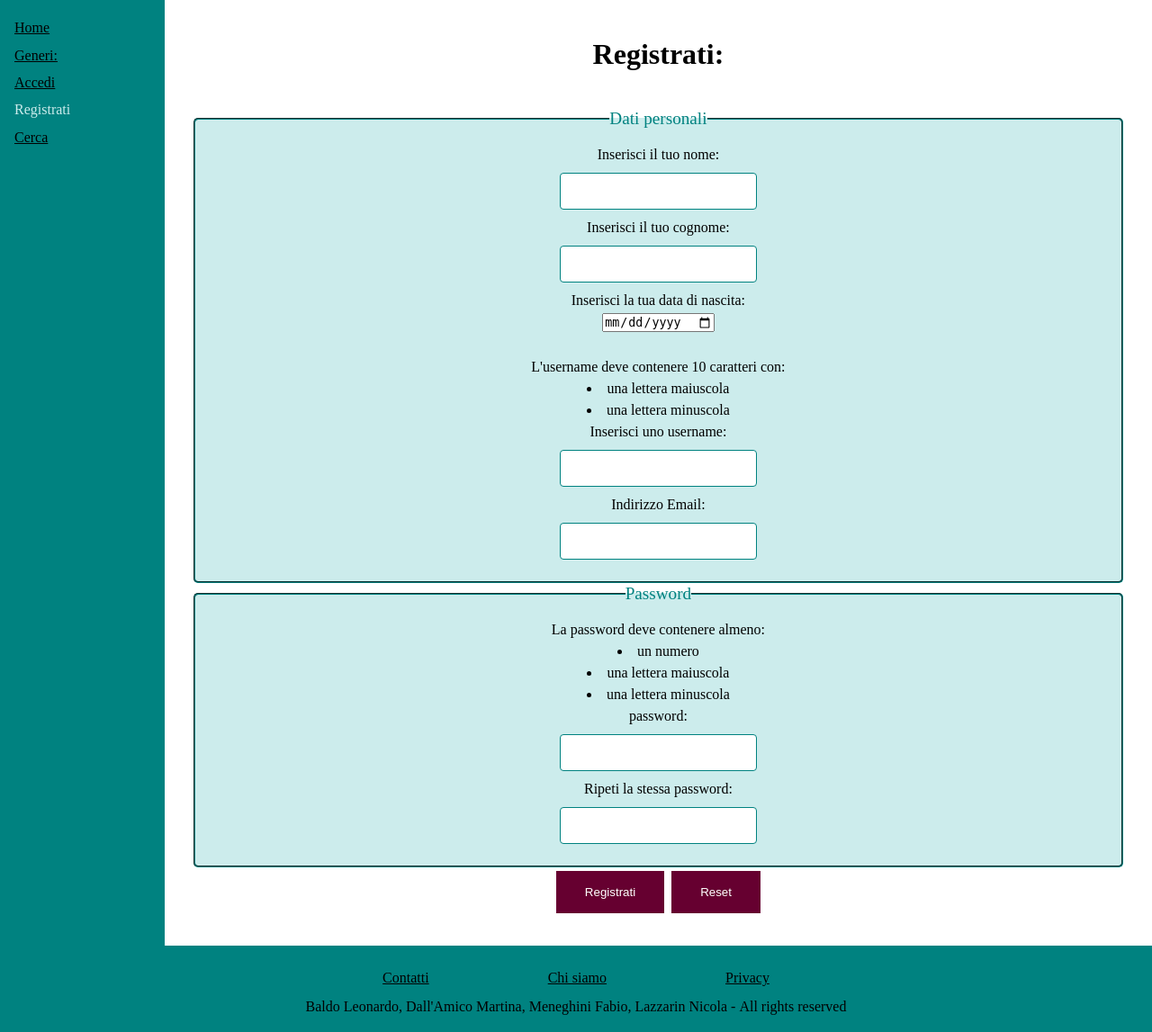
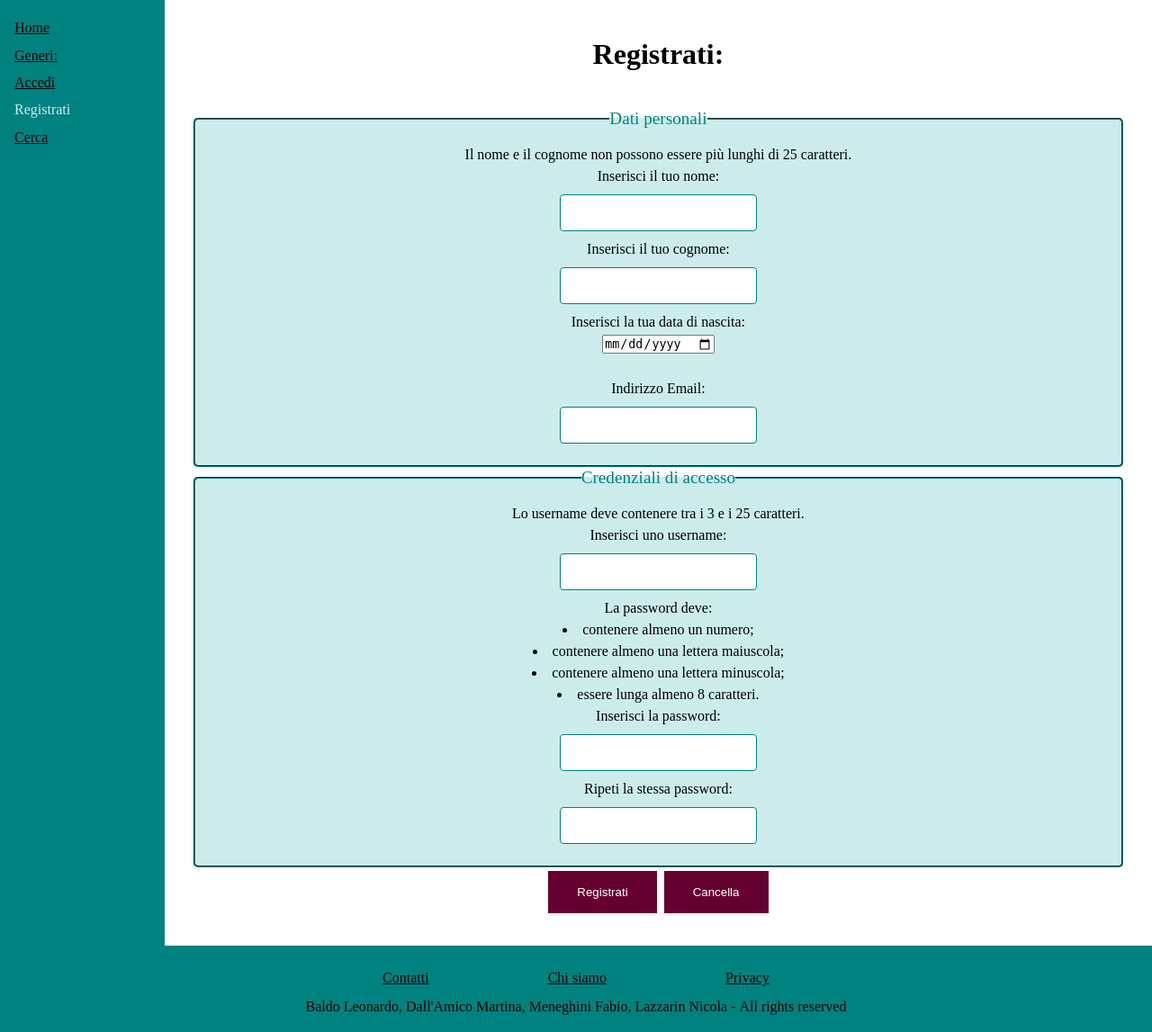
Before and after one commit to FabioMeneghini/ProgettoTecWeb, a PHP site: page /registrati.php in a window 1280 px wide. Shown: the part 115-1262 px from the top of the page at 90% size. Run offline with PHP 8.4, Linux system fonts and the light colour scheme; data that the repository does not hold is empty.

Commit message:
riscritti e aggiunti controlli lato server al form di registrazione, aggiunti controlli lato client con js funzionanti

```diff
--- a/css/style.css
+++ b/css/style.css
@@ -1036,3 +1036,9 @@ body > *{
     transform: scale(1.1); /* Effetto hover */
     transition: 0.3s; /* Transizione più fluida */
   }
+
+
+
+  .errorSuggestion {
+    display: block;
+  }
--- a/registrati.php
+++ b/registrati.php
@@ -4,49 +4,68 @@ include "config.php";
 require_once "DBAccess.php";
 use DB\DBAccess;
 
-/*if(isset($_SESSION['admin'])) { //se l'utente è già loggato, viene reindirizzato alla sua homepage
+if(isset($_SESSION['admin'])) { //se l'utente è già loggato, viene reindirizzato alla sua homepage
     if($_SESSION['admin'] == 1) {
         header("Location: admin.php");
+        exit();
     } else {
         header("Location: utente.php");
+        exit();
     }
-}*/
+}
 
 $paginaHTML = file_get_contents("template/templateRegistrati.html");
 
-function controllaInput($nome, $cognome, $username, $email, $password1, $password2, $data) { //da inserire eventualmente altri controlli su username e password
+function controllaInput($nome, $cognome, $username, $email, $password1, $password2, $data) {
     $messaggi = "";
     if($nome == "") {
         $messaggi .= "<li>Il nome non può essere vuoto</li>";
     }
+    else if(strlen($nome) > 25) {
+        $messaggi .= "<li>Il nome non può essere più lungo di 25 caratteri</li>";
+    }
     if($cognome == "") {
         $messaggi .= "<li>Il cognome non può essere vuoto</li>";
+    }
+    else if(strlen($cognome) > 25) {
+        $messaggi .= "<li>Il cognome non può essere più lungo di 25 caratteri</li>";
     }
     if($username == "") {
         $messaggi .= "<li>Lo username non può essere vuoto</li>";
     }
+    else if(strlen($username) <= 2) {
+        $messaggi .= "<li>Lo username non può essere più corto di 3 caratteri</li>";
+    }
+    else if(strlen($username) > 25) {
+        $messaggi .= "<li>Lo username non può essere più lungo di 25 caratteri</li>";
+    }
     if($email == "") {
-        $messaggi .= "<li>L'email non può essere vuota</li>";
+        $messaggi .= "<li>L'<span lang=\"en\">email</span> non può essere vuota</li>";
+    }
+    else if(strlen($email) > 60) {
+        $messaggi .= "<li>L'<span lang=\"en\">email</span> non può essere più lunga di 50 caratteri</li>";
+    }
+    else if(!filter_var($email, FILTER_VALIDATE_EMAIL)) {
+        $messaggi .= "<li>L'<span lang=\"en\">email</span> inserita non è valida</li>";
     }
     if($password1 == "") {
-        $messaggi .= "<li>La password non può essere vuota</li>";
+        $messaggi .= "<li>La <span lang=\"en\">password</span> non può essere vuota</li>";
     }
-    if($password1 != $password2) {
-        $messaggi .= "<li>Le due password non coincidono</li>";
+    else if(strlen($password1) < 8) {
+        $messaggi .= "<li>La <span lang=\"en\">password</span> non può essere più corta di 8 caratteri</li>";
     }
-    if(strlen($username) <= 2) {
-        $messaggi .= "<li>Lo username non può essere più corto di 3 caratteri</li>";
+    else if(!preg_match('/^(?=.*\d)(?=.*[a-z])(?=.*[A-Z]).{8,}$/', $password1)) {
+        $messaggi .= "<li>La <span lang=\"en\">password</span> deve contenere almeno un numero, una lettera minuscola e una lettera maiuscola</li>";
     }
-    if(strlen($password1) <= 7) {
-        $messaggi .= "<li>La password non può essere più corta di 8 caratteri</li>";
+    else if($password1 != $password2) {
+        $messaggi .= "<li>Le due <span lang=\"en\">password</span> non coincidono</li>";
     }
     if($data == "") {
         $messaggi .= "<li>La data di nascita non può essere vuota</li>";
     }
-    if($data > date('Y-m-d')) {
+    else if($data > date('Y-m-d')) {
         $messaggi .= "<li>La data di nascita non può essere futura</li>";
     }
-    //aggiungere controllo regex per email
     return array("ok"=>$messaggi == "", "messaggi"=>$messaggi);
 }
 
@@ -81,14 +100,13 @@ if($connectionOk) {
                 $erroriRegistrazione = $connection -> registraUtente($nome, $cognome, $username, $email, $password1, $data);
                 $connection -> closeConnection();
                 if($erroriRegistrazione == "") {
-                    //$messaggiPerForm .= "<li>Registrazione avvenuta con successo</li>";
-                    $_SESSION['username'] = $username; //salva lo username in una variabile di sessione
+                    $_SESSION['username'] = $username;
                     $_SESSION['nome'] = $nome;
                     $_SESSION['cognome'] = $cognome;
                     $_SESSION['email'] = $email;
                     $_SESSION['admin'] = false;
                     $_SESSION['data'] = $data;
-                    header("Location: index.php?registrato=1");
+                    header("Location: utente.php?registrato=1");
                 } else {
                     $messaggiPerForm .= "<li>".$erroriRegistrazione."</li>";
                 }
@@ -101,7 +119,7 @@ if($connectionOk) {
 else {
     $messaggiPerForm .= "<li>Errore di connessione al database</li>";
 }
-$paginaHTML = str_replace("{messaggi}", $messaggiPerForm, $paginaHTML);
+$paginaHTML = str_replace("{messaggi}", $messaggiPerForm=="" ? "" : "<ul>".$messaggiPerForm."</ul>", $paginaHTML);
 $paginaHTML = str_replace("{listaGeneri}", $listaGeneri, $paginaHTML);
 
 echo $paginaHTML;
--- a/template/templateRegistrati.html
+++ b/template/templateRegistrati.html
@@ -9,6 +9,7 @@
         <link rel="stylesheet" href="css/mobile.css" media="screen and (max-width:600px)">
         <link rel="stylesheet" href="css/print.css" media="print">
         <script src="conferme.js"></script>
+        <script src="controlli.js"></script>
     </head>
     <body>
         <nav id="logo"><img src="logo.png" alt="Il logo è un libro aperto"></nav>
@@ -27,63 +28,57 @@
                 <dt><a href="index.php"><span lang="en">Home</span></a></dt>
                 <dt><a href="generi.php">Generi:</a></dt>
                 {listaGeneri}
-                <!--php x menu con categorie-->
                 <dt><a href="accedi.php">Accedi</a></dt>
                 <dt>Registrati</dt>
                 <dt><a href="cerca.php">Cerca</a></dt>
-            </dl><!--ERRORE DL-->
+            </dl>
         </nav>
         <nav id="breadcrumbs" aria-label="Percorso">
             <p>Ti trovi in: <a href="index.php"><span lang="en">Home</span></a>&gt; &gt; Accedi</p>
         </nav>
         <main id="content">
+            <section id="section_registrazione">
                 <h2>Registrati:</h2>
-        <section id="section_registrazione"><!--WARNING Section lacks heading. Consider using h2-h6 elements to add identifying headings to all sections, or else use a div element instead for any cases where no heading is needed. /-->
-            <form id="registrationForm" action="registrati.php" method="post" onreset="return conferma('Sei sicuro/sicura di voler resettare tutti i campi inseriti?')">
-                <!--aggiungi pagina php-->
+                <form id="registrationForm" action="registrati.php" method="post"
+                onreset="return conferma('Sei sicuro/sicura di voler resettare tutti i campi inseriti?')" onsubmit="return validaRegistrazione()">
                     {messaggi}
                     <fieldset>
                         <legend>Dati personali</legend>
+                        <p>Il nome e il cognome non possono essere più lunghi di 25 caratteri.</p>
                         <label for="name">Inserisci il tuo nome: </label><br>
-                    <input type="text" id="name" name="name" maxlength="15" required><br>
+                        <span><input type="text" id="name" name="name" maxlength="25" minlength="1" required></span><br>
 
                         <label for="cognome">Inserisci il tuo cognome: </label><br>
-                    <input type="text" id="cognome" name="cognome" maxlength="15" required><br>
+                        <span><input type="text" id="cognome" name="cognome" maxlength="25" minlength="1" required></span><br>
 
                         <label for="data">Inserisci la tua data di nascita: </label><br>
-                    <input type="date" id="data" name="data" required><br>
+                        <span><input type="date" id="data" name="data" required></span><br>
 
-                    <p>L'<span lang="en">username</span> deve contenere 10 caratteri con:
-                        <ul>
-                            <li>una lettera maiuscola</li>
-                            <li>una lettera minuscola</li>
-                        </ul>
-                        <!--controlli con php-->
-                    </p><!--ERRORE No p element in scope but a p end tag seen.-->
-                    <label id="titolo">Inserisci uno <span lang="en">username</span>: </label><br><!--ERRORE FOR SOSTITUITO CON ID-->
-                    <input type="text" id="username" name="username" maxlength="10" required><br>
-                    <!--controllo che non sia già in uso-->
-                    <!--altri dati come data di nascita , genere, regione-->
                         <label for="email">Indirizzo <span lang="en">Email</span>:</label><br>
-                    <input type="email" id="email" name="email" maxlength="30" required>
+                        <span><input type="email" id="email" name="email" maxlength="30" required></span>
                         <!--allargare il rettangolo standard xke minore della lunghezza da mettere-->
                     </fieldset>
                     <fieldset>
-                    <legend><span lang="en">Password</span></legend>
-                    <p>La <span lang="en">password</span> deve contenere almeno:
+                        <legend>Credenziali di accesso</legend>
+                        <p>Lo <span lang="en">username</span> deve contenere tra i 3 e i 25 caratteri.</p>
+                        <label for="username">Inserisci uno <span lang="en">username</span>: </label><br>
+                        <span><input type="text" id="username" name="username" maxlength="25" minlength="3" required></span><br>
+
+                        <p>La <span lang="en">password</span> deve:
                             <ul>
-                            <li>un numero</li>
-                            <li>una lettera maiuscola</li>
-                            <li>una lettera minuscola</li>
+                                <li>contenere almeno un numero;</li>
+                                <li>contenere almeno una lettera maiuscola;</li>
+                                <li>contenere almeno una lettera minuscola;</li>
+                                <li>essere lunga almeno 8 caratteri.</li>
                             </ul>
-                    </p><!--ERRORE No p element in scope but a p end tag seen.-->
-                    <label id="password"><span lang="en">password</span>:</label><br><!--ERRORE FOR SOSTITUIT CON ID-->
-                    <input type="password" id="password1" name="password1" required><br><!--ERRORE CORRETTO RIMOSSO /-->
-                    <label for="password2"> Ripeti la stessa <span lang="en">password</span>:</label><br>
-                    <input type="password" id="password2" name="password2" required>
+                        </p>
+                        <label for="password1">Inserisci la <span lang="en">password</span>:</label><br>
+                        <span><input type="password" id="password1" name="password1" required></span><br>
+                        <label for="password2">Ripeti la stessa <span lang="en">password</span>:</label><br>
+                        <span><input type="password" id="password2" name="password2" required></span>
                     </fieldset>
                     <input type="submit" id="registrati" name="registrati" value="Registrati">
-                <input type="reset" value="Reset">
+                    <input type="reset" value="Cancella">
                 </form>
             </section>
         </main>
--- a/utente.php
+++ b/utente.php
@@ -5,14 +5,14 @@ include "config.php";
 require_once "DBAccess.php";
 use DB\DBAccess;
 
-/*if(isset($_SESSION['admin'])) {
+if(isset($_SESSION['admin'])) {
     if($_SESSION['admin'] == 1) {
         header("Location: admin.php");
     }
 }
 else {
     header("Location: index.php");
-}*/
+}
 
 $paginaHTML = file_get_contents("template/templateHomeUtente.html");
 
```
Also changed, not shown: controlli.js (added, +120 -0 lines), index.php (+1 -8 lines). Lines whose indentation alone changed are shown as unchanged.
